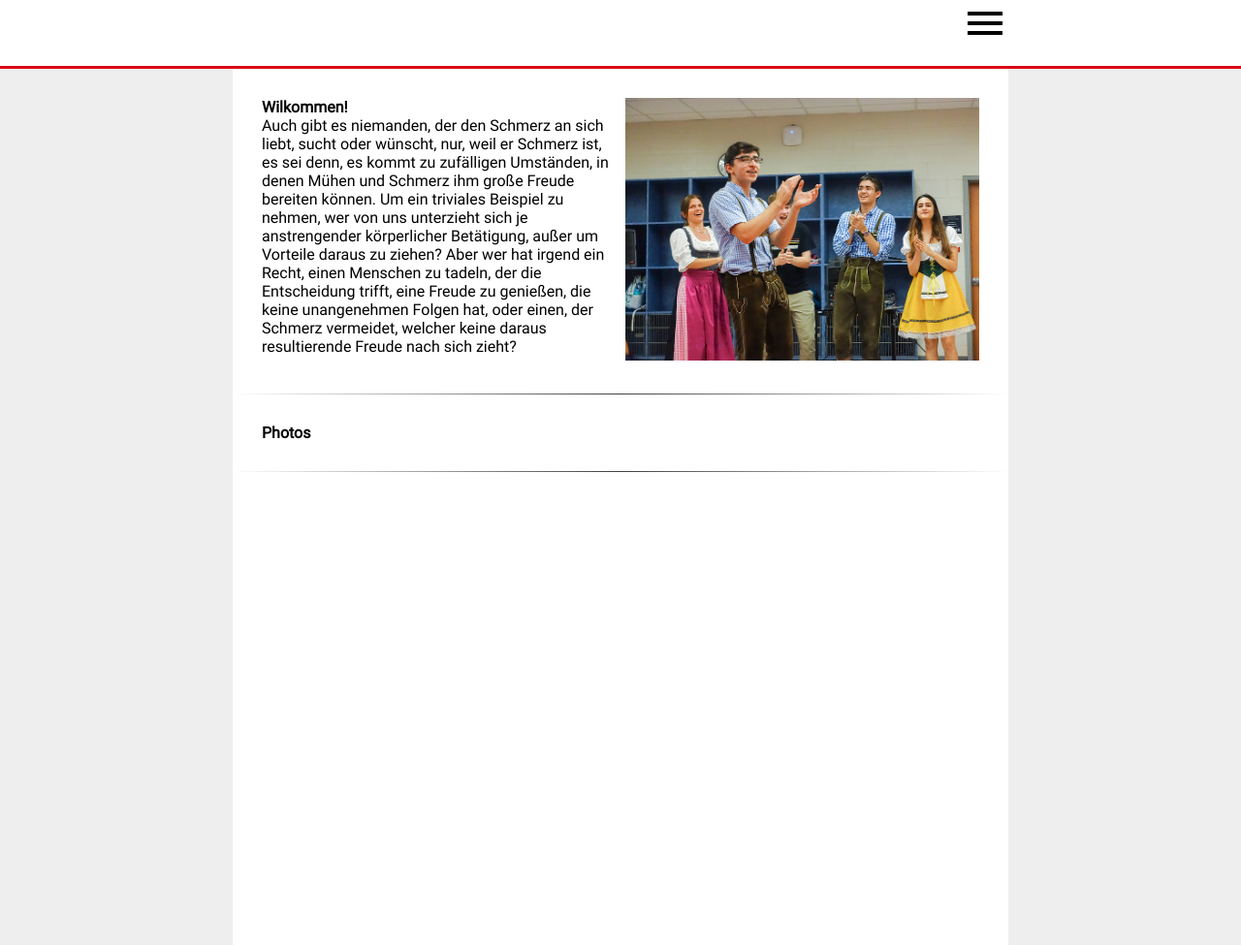
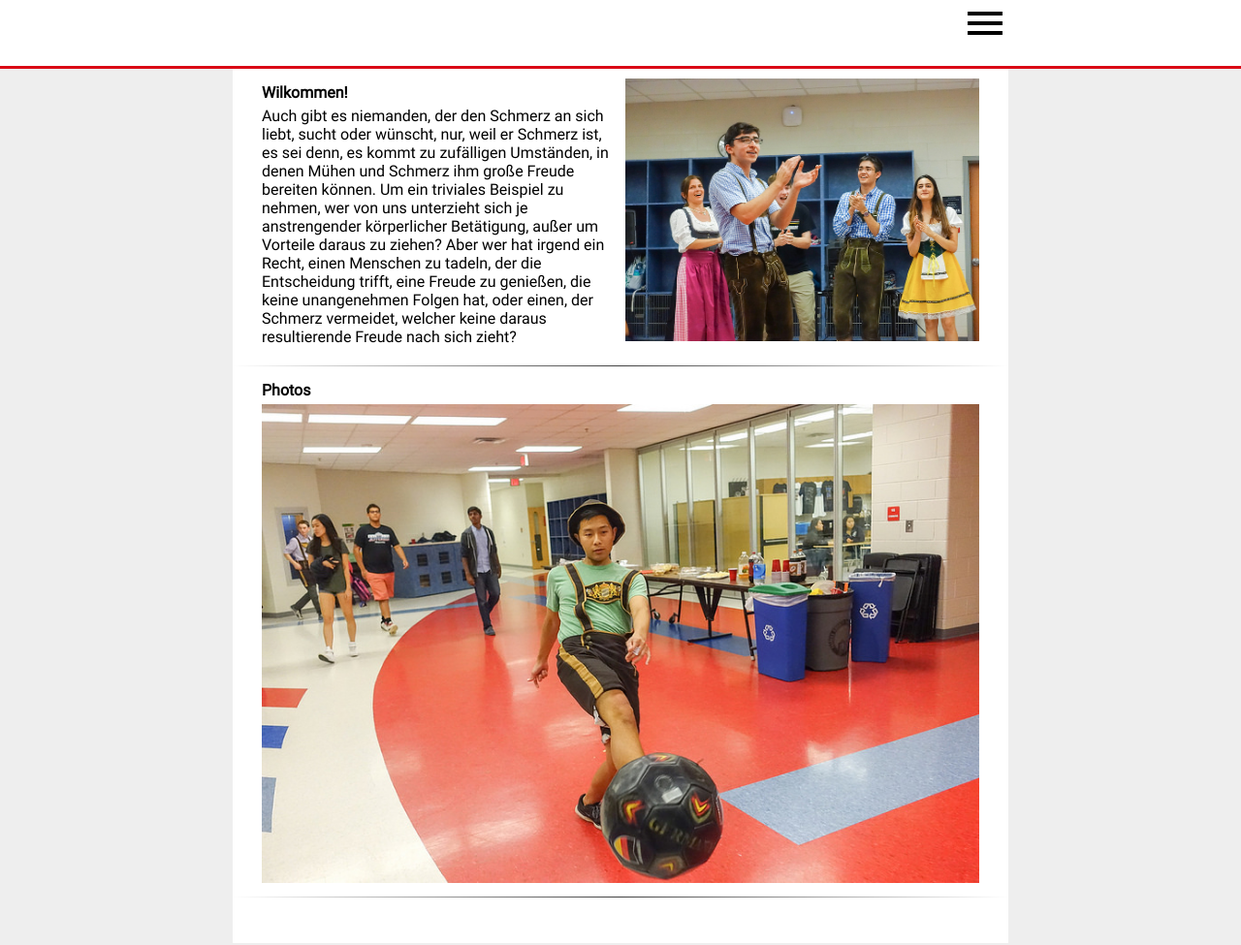
Before and after one commit to tjghs/ghswebsite, a Flask app: page / in a window 1280 px wide. Shown: the whole page at 97% size. Run offline with Flask 2, Linux system fonts and the light colour scheme.

Commit message:
Fix a couple bugs

```diff
--- a/static/css/base.css
+++ b/static/css/base.css
@@ -14,6 +14,10 @@
   	-ms-transition: all 0.2s ease;
   	-o-transition: all 0.2s ease;
    	transition: all 0.2s ease;
+}
+
+html, body {
+    height: 100%;
 }
 
 hr {
@@ -42,13 +46,16 @@ button {
     outline: none;
 }
 #wrapper {
-    width: 100vw;
-    height: 100vh;
-    overflow: hidden;
-    float: left;
-    background-color: #eee;
+    position: relative;
+    z-index: 0;
+    width: 100%;
+    min-height: 100vh;
+    height: 100%;
+    overflow-y: hidden;
+    background: #eee;
 }
 header {
+    z-index: 2;
     position: fixed;
     width: 100vw;
     height: 68px;
@@ -64,8 +71,10 @@ header {
 
 #content {
     position: relative;
+    z-index: 1;
     width: 100vw;
-    height: calc(100vh - 71px);
+    max-height: calc(100% - 73px);
+    height: 100%;
     top: 71px;
     left: 0;
     float: left;
@@ -88,21 +97,21 @@ header {
 }
 
 #welcome, #photos {
-    margin: 30px;
+    margin: 10px 30px 10px 30px;
     width: calc(100% - 60px);
     float: left;
 }
-
-/*#welcome > p {
-    margin: 10px 10px 10px 0px;
-    width: calc(50% - 20px);
-    float: left;
-}*/
 
 #welcome-text {
     width: calc(50% - 5px);
     float: left;
     padding-right: 10px;
+    padding-bottom: 10px;
+}
+
+#welcome-text > h1, #photos-text > h1 {
+    padding-top: 5px;
+    padding-bottom: 5px;
 }
 
 #welcome-image {
@@ -111,9 +120,24 @@ header {
     float: left;
 }
 
-#welcome-image > img {
+#welcome-image > img, #example-image > img {
     width: 100%;
     height: 100%;
+}
+
+
+@media (max-width: 600px) {
+    #welcome-text, #welcome-image {
+        width: 100%;
+        padding-right: 0px;
+        clear: both;
+    }
+}
+
+#example-image {
+    width: 100%;
+    height: 50%;
+    float: left;
 }
 
 #sidebar {
--- a/static/scripts/sidebar.js
+++ b/static/scripts/sidebar.js
@@ -4,8 +4,9 @@ var mb = document.querySelector("#nav-button"),
 
 mb.addEventListener("click", function(){toggleSidebar(true)}, false);
 wr.addEventListener("click", function(){toggleSidebar(false)}, false);
-mb.addEventListener("touchstart", function(){toggleSidebar(true)}, false);
-wr.addEventListener("touchstart", function(){toggleSidebar(false)}, false);
+/*mb.addEventListener("touchend", function(){toggleSidebar(true)}, false);
+wr.addEventListener("touchend", function(){toggleSidebar(false)}, false);
+*/
 sb.style.disabled = true;
 
 function toggleSidebar(toggleOpenAllowed) {
--- a/templates/index.html
+++ b/templates/index.html
@@ -11,6 +11,7 @@
 	</head>
 	<title>German Honor Society</title>
 	<body>
+		<div id="wrapper">
             <header>
                 <div id="logo-wrapper">
                     <a href="{{ url_for('index') }}">
@@ -21,7 +22,6 @@
                     <i class="ic-menu"></i>
                 </button>
             </header>
-		<div id="wrapper">
 			<div id="content">
                 <section class="content-section">
                     <div id="welcome">
@@ -39,6 +39,9 @@
                     <div id="photos">
                         <div id="photos-text">
                             <h1>Photos</h1>
+                            <div id="example-image">
+                                <img src="images/example.jpg" alt="Example Image" />
+                            </div>
                         </div>
                     </div>
                     <hr>
```
Also changed, not shown: static/images/example.jpg (added). Lines whose indentation alone changed are shown as unchanged.
